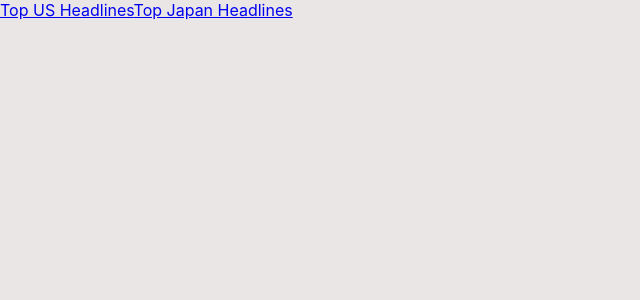
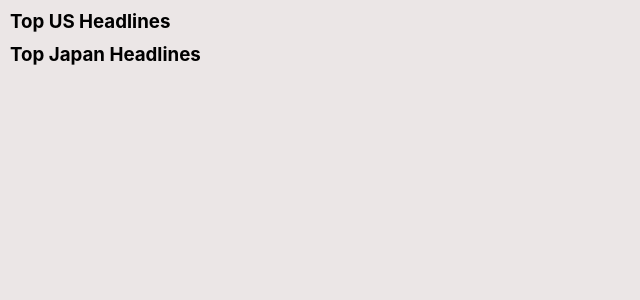
Before and after one commit to agorbacheva-y/news-api, a React (Create React App) app: page / in a window 1280 px wide. Shown: the top 300 px of the page, without its empty margins (0-640 px from the left). Built offline with nearby package versions, Linux system fonts and the light colour scheme.

Commit message:
style links

```diff
--- a/src/App.js
+++ b/src/App.js
@@ -1,8 +1,9 @@
 import { BrowserRouter, Route, Routes } from "react-router-dom";
-import './styles/UsHeadlines.css';
 import Home from "./components/Home";
 import UsHeadlines from "./components/UsHeadlines";
 import JpHeadlines from "./components/JpHeadlines";
+import './styles/UsHeadlines.css';
+import './styles/Home.css';
 
 function App() {
   return (
--- a/src/components/Home.js
+++ b/src/components/Home.js
@@ -3,8 +3,12 @@ import { Link } from "react-router-dom";
 const Home = () => {
   return (
     <div className="headline--link">
-      <Link to="/usheadlines">Top US Headlines</Link>
-      <Link to="/jpheadlines">Top Japan Headlines</Link>
+      <Link to="/usheadlines" style={{textDecoration: 'none', color: 'black'}}>
+        <h3>Top US Headlines</h3>
+      </Link>
+      <Link to="/jpheadlines" style={{textDecoration: 'none', color: 'black'}}>
+        <h3>Top Japan Headlines</h3>
+      </Link>
     </div>
   );
 };
--- /dev/null
+++ b/src/styles/Home.css
@@ -0,0 +1,6 @@
+.headline--link {
+  display: flex;
+  flex-direction: column;
+  margin: 10px;
+  gap: 10px;
+}
```
